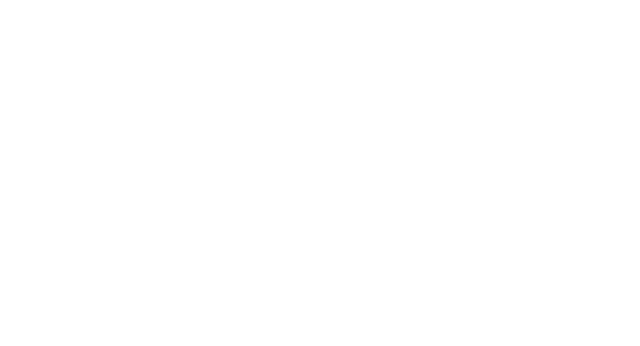
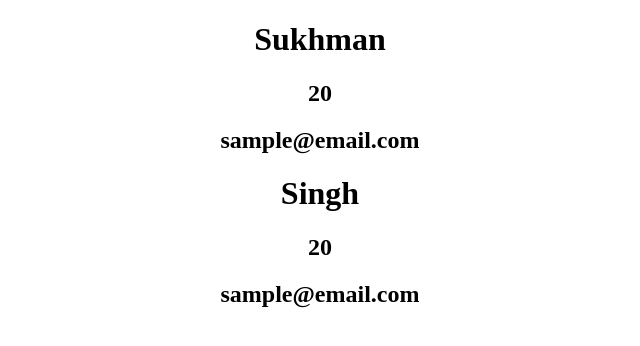
Before and after one commit to sukhman31/Learn-React, a React (Create React App) app: page / in a window 1280 px wide. Shown: the top 346 px of the page, without its empty margins (320-960 px from the left). Built offline with nearby package versions, Linux system fonts and the light colour scheme.

Commit message:
react components and props

```diff
--- a/src/App.js
+++ b/src/App.js
@@ -1,12 +1,52 @@
-
 import './App.css';
 
 function App() {
+  // const name = <h1>Sukhman</h1>;
+  // const age = <h2>21</h2>
+  // const email = <h2>sample@email.com</h2>
+  // const user = (
+  //   <div>
+  //     {name}
+  //     {age}
+  //     {email}
+  //   </div>
+  // );
   return (
     <div className="App">
-
+      {/* {name} */}
+      {/* {name} */}
+      < User name='Sukhman' age = {20} email="sample@email.com" />
+      < User name='Singh' age = {20} email="sample@email.com" />
     </div>
   );
 }
 
+
+const User = (props) => {
+  return (
+  <div>
+    <h1>{props.name}</h1>
+    <h2>{props.age}</h2>
+    <h2>{props.email}</h2>
+  </div>)
+}
+
+
+// const User = () => {
+//   return (
+//   <div>
+//     <h1>Sukhman</h1>
+//     <h2>21</h2>
+//     <h2>sample@email.com</h2>
+//   </div>)
+// }
+
+// const GetName = () => {
+//   return 'Sukhman';
+// }
+
+// const GetNameComponent = () => {
+//   return <h1>Sukhman</h1>;
+// }
+
 export default App;
```
